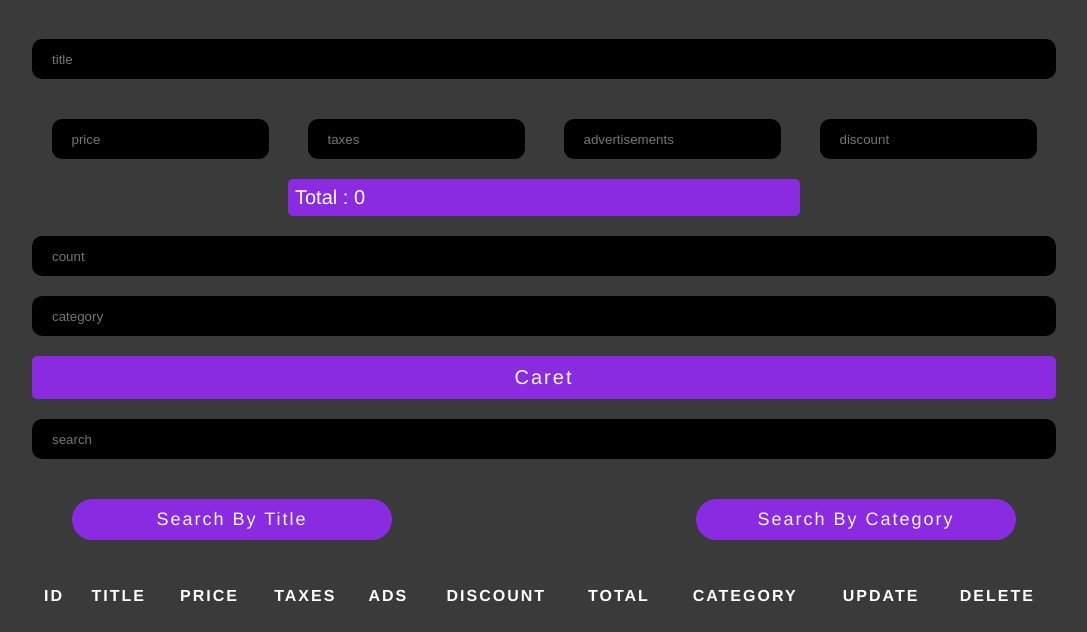
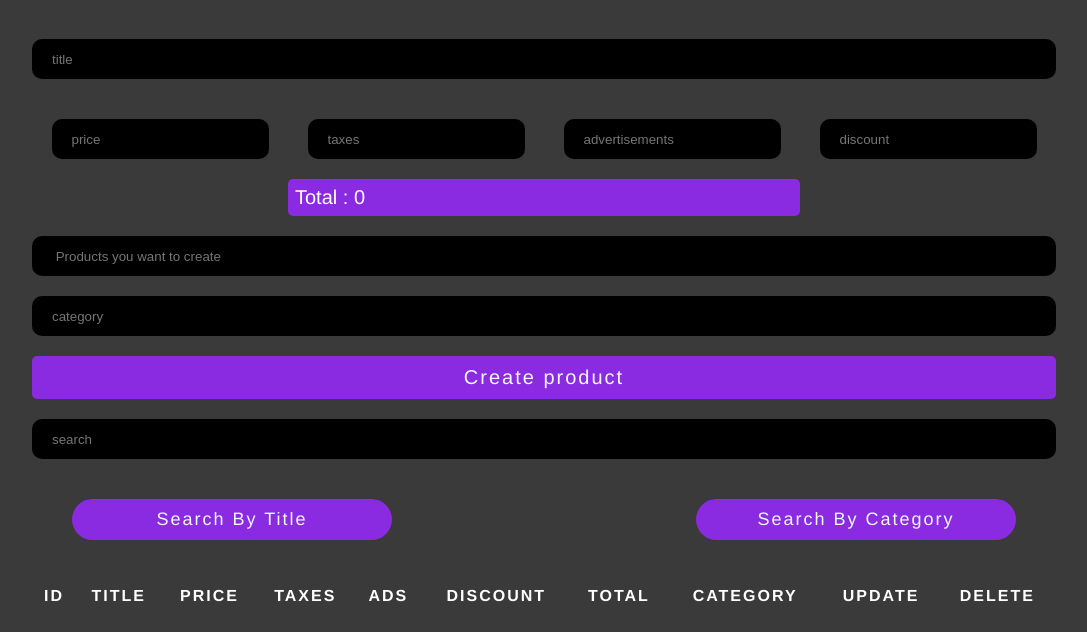
Before and after one commit to ahmadelsheikh2001/CRUDS, a plain HTML site: page index.html in a window 1280 px wide. Shown: the part 185-817 px from the top of the page, without its empty margins (96-1183 px from the left). Drawn offline with Linux system fonts and the light colour scheme.

Commit message:
Update index.html

```diff
--- a/index.html
+++ b/index.html
@@ -35,11 +35,11 @@
             <input type="number" onkeyup="getTotal()" placeholder="discount" id="discount">
             <small id="total">Total:</small>
         </div>
-        <input type="number" id="count" placeholder="count">
+        <input type="number" id="count" placeholder=" Products you want to create">
         <input type="text" placeholder="category" id="category">
         <div id="none2">
             Please enter the category</div>
-        <button class="caret " placeholder="submit" id="submit">Caret </button>
+        <button class="caret " placeholder="submit" id="submit">Create product </button>
         <input type="text" onkeyup=" searchData(this.value) " id="search1" placeholder="search  ">
         <div class="button">
             <button id='searchTitle' onclick="getSearchMood(this.id)">Search By Title </button>
```
